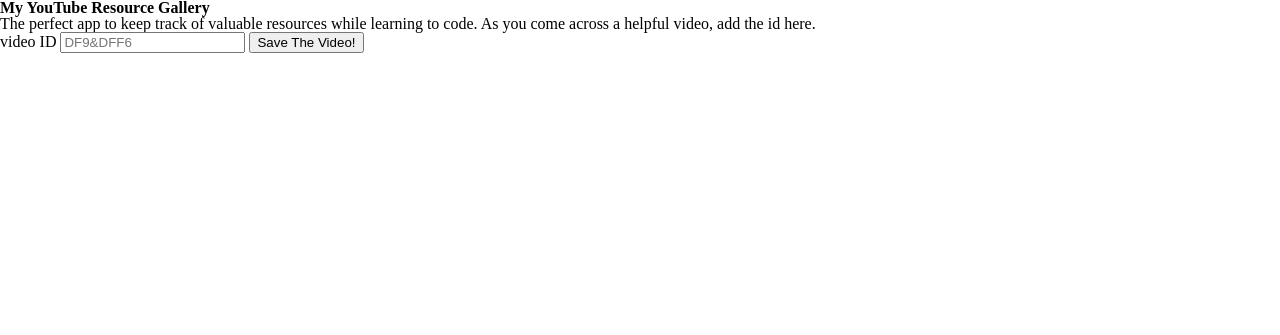
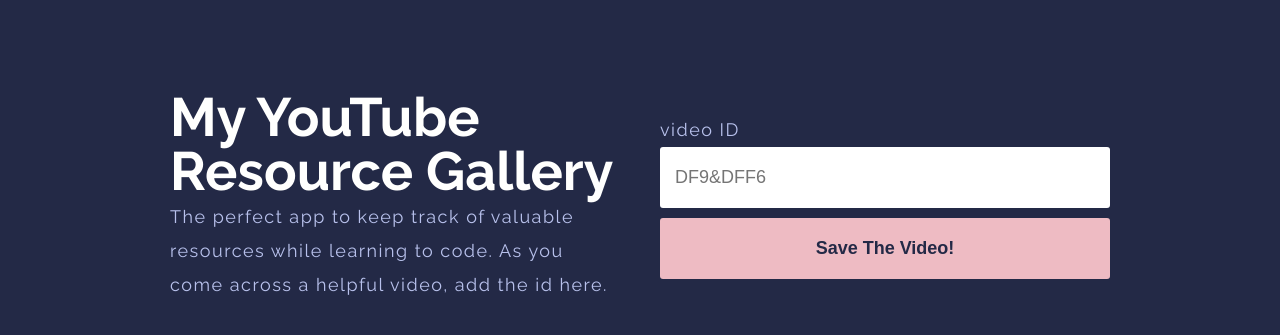
Before and after one commit to qeta422/YouTube-Resource-Gallery, a website: page index.html in a window 1280 px wide. Drawn offline with Linux system fonts and the light colour scheme.

Commit message:
headline styling

```diff
--- a/index.html
+++ b/index.html
@@ -23,10 +23,11 @@
                 <input type="text" name="videoID" id="videoID" placeholder="DF9&DFF6">
                 <button onclick="saveVideo(event)">Save The Video!</button>
             </form>
-            <ul id="videoContainer">
+        </article>
+        <ul id="videoContainer">
 
-            </ul>
-        </article>
+        </ul>
+
     </section>
     <script src='js/main.js'></script>
 </body>
--- a/sass/abstracts/_variables.scss
+++ b/sass/abstracts/_variables.scss
@@ -1,5 +1,10 @@
 //colors
-
+$background: #232946;
+$headline: #fffffe;
+$copy: #b8c1ec;
+$accent: #eebbc3;
+$accent-dark: #cd8c98;
+$accent-text: #232946;
 
 //font
 $raleway: "Raleway", sans-serif;
--- a/sass/base/_base.scss
+++ b/sass/base/_base.scss
@@ -0,0 +1,8 @@
+* {
+    box-sizing: border-box;
+}
+
+body {
+    font-family: $raleway;
+    background-color: $background;
+}
--- /dev/null
+++ b/sass/components/_heading.scss
@@ -0,0 +1,53 @@
+.heading {
+    display: grid;
+    grid-template-columns: 1fr 1fr;
+    align-items: center;
+    gap: 40px;
+    margin-top: 60px;
+
+    @media only screen and (max-width:800px) {
+            grid-template-columns: 1fr;
+    }
+
+    p, label {
+        color: $copy;
+        font-size: 18px;
+        letter-spacing: 1.5px;
+        line-height: 34px;
+    }
+
+    &__left {
+
+        &--headline {
+            color: $headline;
+            font-size: 54px;
+            margin-bottom: 2px;
+        }
+    }
+
+    #videoID {
+        padding: 20px 15px;
+        width: 100%;
+        border: none;
+        border-radius: 3px;
+        font-size: 18px;
+    }
+
+    form > button {
+        margin-top: 10px;
+        padding: 20px;
+        border-radius: 3px;
+        font-weight: bold;
+        background-color: $accent;
+        color: $accent-text;
+        border: none;
+        cursor: pointer;
+        font-size: 18px;
+        width: 100%;
+
+        &:hover {
+            background-color: $accent-dark;
+            transition: .5s;
+        }
+    }
+}
--- a/sass/main.scss
+++ b/sass/main.scss
@@ -6,6 +6,6 @@
 // @import "";
 @import "base/base";
 
-// @import "";
+@import "components/heading";
 
 @import "pages/home";
--- a/sass/pages/_home.scss
+++ b/sass/pages/_home.scss
@@ -0,0 +1,5 @@
+.container {
+    max-width: 1000px;
+    margin: 0 auto;
+    padding: 30px;
+}
```
Also changed, not shown: css/style.css, 1 other file.
